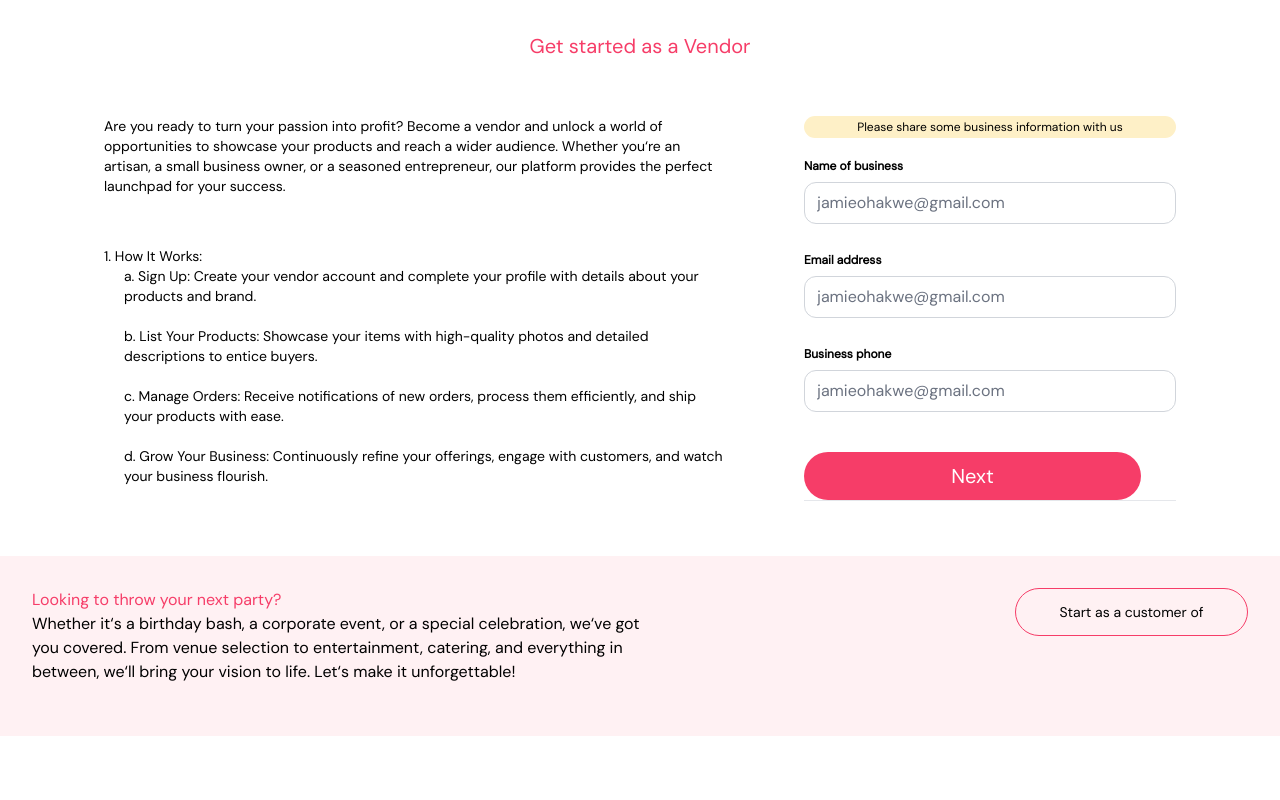
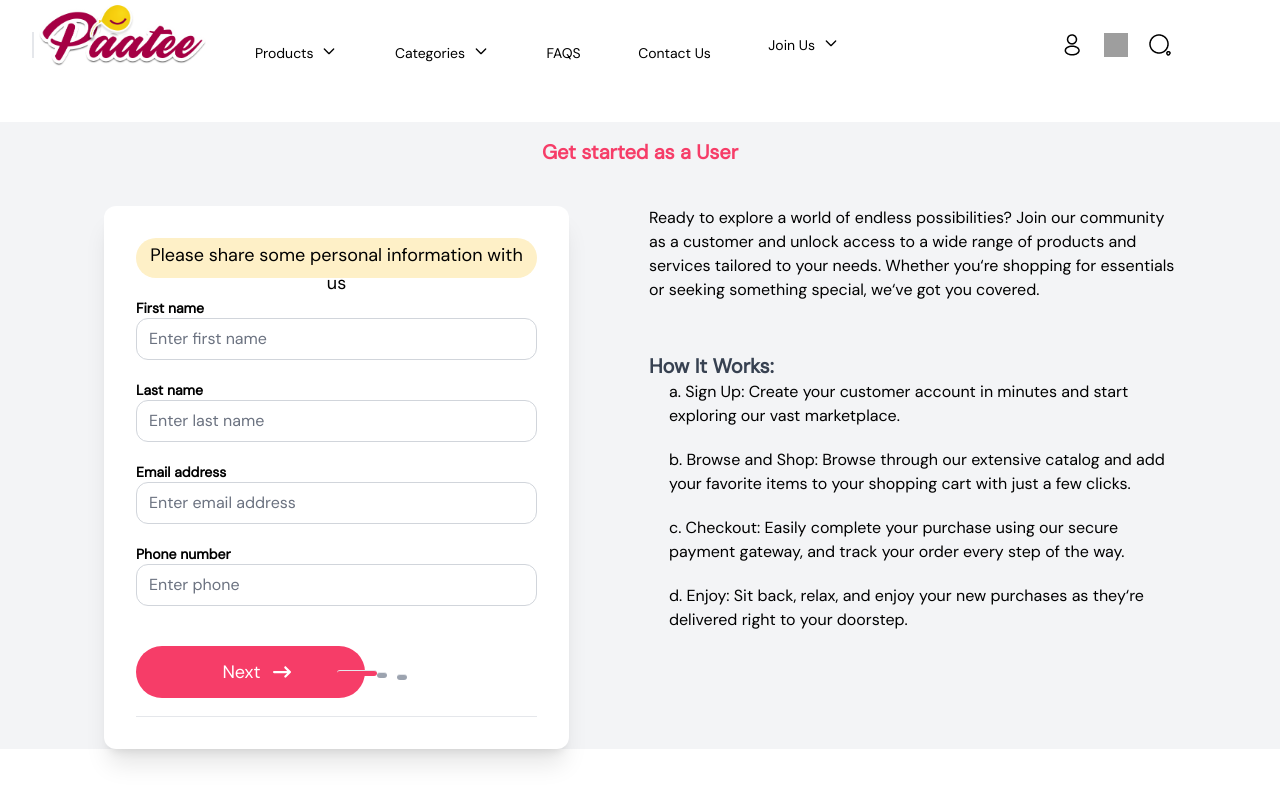
Before and after one commit to PaateeNg/paatee, a Next.js app: page /get-started/user in a window 1280 px wide. Shown: the top 800 px of the page. Built offline with nearby package versions, Linux system fonts and the light colour scheme; grey boxes are pictures that could not be loaded.

Commit message:
new logo

```diff
--- a/src/app/get-started/page.tsx
+++ b/src/app/get-started/page.tsx
@@ -1,21 +1,25 @@
-'use client'
-import GetStarted from '@/components/GetStarted/GetStarted'
-import React from 'react'
+"use client";
+import GetStarted from "@/components/GetStarted/GetStarted";
+import React from "react";
+import Footer from "@/components/Footer";
+import NavBar from "@/components/NavBar/DesktopNavBar";
 
 const page = () => {
-  return (
-    <>
-        <div className='bg-gray-100 flex flex-col justify-center items-center h-[40rem]'>
-            <span className='flex items-start font-bold mb-4'>
-              Select how to get started </span>
-              <div className='flex flex-col gap-5'>
+	return (
+		<>
+			<NavBar />
+			<div className="bg-gray-100 flex flex-col justify-center items-center h-[30rem]">
+				<span className="flex items-start font-bold mb-4">
+					Select how to get started{" "}
+				</span>
+				<div className="flex flex-col gap-5">
+					<GetStarted title="user" />
+					<GetStarted title="vendor" />
+				</div>
+			</div>
+			<Footer />
+		</>
+	);
+};
 
-                <GetStarted title="user"/>
-                <GetStarted title="vendor"/>
-              </div>
-        </div>
-    </>
-  )
-}
-
-export default page
+export default page;
--- a/src/app/get-started/user/page.tsx
+++ b/src/app/get-started/user/page.tsx
@@ -1,59 +1,70 @@
 "use client";
 import React from "react";
+import Footer from "@/components/Footer";
+import NavBar from "@/components/NavBar/DesktopNavBar";
+import { FaArrowRightLong } from "react-icons/fa6";
 
 const VendorStart = () => {
 	return (
 		<>
-			<span className="flex item-center justify-center -mb-[3rem] text-[#F63D68] text-xl  mt-[2rem]">
-				Get started as a Vendor
+			<NavBar />
+			<div className="bg-gray-100">
+				<span className="flex item-center relative top-4 justify-center -mb-[3rem] text-[#F63D68]  text-xl font-bold mt-[2rem]">
+					Get started as a User
 				</span>
-			<div className="flex m-[104px]  h-[448px] text-sm gap-[80px] ">
-				{/* Left */}
-				<div className="flex-2 flex flex-col w-[620px] h-[448px]">
+				<div className="flex flex-row-reverse m-[104px]    text-md gap-[80px] ">
+					{/* Right */}
+					<div className="flex-2 flex flex-col max-w-[527px] h-[448px]">
 						<span>
-						Are you ready to turn your passion into profit? Become a
-						vendor and unlock a world of opportunities to showcase
-						your products and reach a wider audience. Whether
-						you&lsquo;re an artisan, a small business owner, or a
-						seasoned entrepreneur, our platform provides the perfect
-						launchpad for your success.
+							Ready to explore a world of endless possibilities?
+							Join our community as a customer and unlock access
+							to a wide range of products and services tailored to
+							your needs. Whether you&lsquo;re shopping for
+							essentials or seeking something special, we&lsquo;ve
+							got you covered.
 						</span>
-					<span className="mt-[50px]">1. How It Works:</span>
+						<span className="mt-[50px] text-xl text-gray-700 font-bold">How It Works:</span>
 						<div className="ml-[20px] flex flex-col gap-[20px]">
 							<span>
-							a. Sign Up: Create your vendor account and complete
-							your profile with details about your products and
-							brand.
+								a. Sign Up: Create your customer account in
+								minutes and start exploring our vast
+								marketplace.
 							</span>
 							<span>
-							b. List Your Products: Showcase your items with
-							high-quality photos and detailed descriptions to
-							entice buyers.
+								b. Browse and Shop: Browse through our extensive
+								catalog and add your favorite items to your
+								shopping cart with just a few clicks.
 							</span>
 							<span>
-							c. Manage Orders: Receive notifications of new
-							orders, process them efficiently, and ship your
-							products with ease.
+								c. Checkout: Easily complete your purchase using
+								our secure payment gateway, and track your order
+								every step of the way.
 							</span>
 							<span>
-							d. Grow Your Business: Continuously refine your
-							offerings, engage with customers, and watch your
-							business flourish.
+								d. Enjoy: Sit back, relax, and enjoy your new purchases as they&lsquo;re delivered right to your doorstep.
 							</span>
 						</div>
 					</div>
-				{/* Right */}
-				<div className="flex-1  flex flex-col w-[700px] h-[518px] text-xs ">
-					<span className="bg-[#FEF0C7] p-[3px] rounded-full text-center">
-						Please share some business information with us
+					{/* Left */}
+					<div className="flex-1  flex flex-col max-w-[536px]  bg-white rounded-xl p-[32px] text-sm shadow-xl">
+						<span className="bg-[#FEF0C7] p-[3px] h-[40px] text-lg  rounded-full text-center">
+							Please share some personal information with us
 						</span>
-					<div className="flex flex-col gap-2">
+						<div className="flex flex-col">
 							<span className="mt-[20px] font-bold">
-							Name of business
+								First name
 							</span>
 							<input
 								type="text"
-							placeholder="jamieohakwe@gmail.com"
+								placeholder="Enter first name"
+								className="rounded-xl bg-white border border-gray-300"
+							/>
+							<span className="mt-[20px] font-bold">
+								Last name
+							</span>
+							<input
+								type="text"
+								placeholder="Enter last name"
 								className="rounded-xl bg-white border border-gray-300"
 							/>
 							<span className="mt-[20px] font-bold">
@@ -61,41 +72,45 @@ const VendorStart = () => {
 							</span>
 							<input
 								type="text"
-							placeholder="jamieohakwe@gmail.com"
+								placeholder="Enter email address"
 								className="rounded-xl bg-white border border-gray-300"
 							/>
 							<span className="mt-[20px] font-bold">
-							Business phone
+								Phone number
 							</span>
 							<input
 								type="text"
-							placeholder="jamieohakwe@gmail.com"
+								placeholder="Enter phone"
 								className="rounded-xl bg-white border border-gray-300"
 							/>
+							<button className=" flex items-center justify-center text-white text-lg mt-[40px] w-[229px] py-3 bg-[#F63D68] rounded-full">
+								Next{" "}
+								<FaArrowRightLong className="relative left-3" />
+							</button>
+							<hr className="bg-[#F63D68] w-[40px] h-[6px] rounded-full relative left-[50%] bottom-7" />
+							<hr className="bg-gray-400 w-[10px] h-[6px] rounded-full relative left-[60%] bottom-8" />
+							<hr className="bg-gray-400 w-[10px] h-[6px] rounded-full relative left-[65%] bottom-9" />
 						</div>
-					<button className=" text-white text-xl mt-[40px] w-[337px] h-[48px] bg-[#F63D68] rounded-full">
-						Next
-					</button>
 						<hr />
 					</div>
 				</div>
-			<div className="bg-[#FFF1F3] flex p-[32px] justify-between -mt-[7rem]">
+			</div>
+			<div className="bg-[#FFF1F3] flex p-[32px] justify-between ">
 				<div className="w-[620px] h-[116px] flex flex-col">
-					<span className="text-[#F63D68] ">
-						Looking to throw your next party?
+					<span className="text-[#F63D68] font-bold">
+					Want to sell stuff to people?
 					</span>
 					<span>
-						Whether it&lsquo;s a birthday bash, a corporate event,
-						or a special celebration, we&lsquo;ve got you covered.
-						From venue selection to entertainment, catering, and
-						everything in between, we&lsquo;ll bring your vision to
-						life. Let&lsquo;s make it unforgettable!{" "}
+					It&lsquo;s easy with us! Whether you&lsquo;re an established business or a budding entrepreneur, our platform provides the perfect space to showcase your products and reach eager customers. Join our community of sellers today and start turning your items into cash!
 					</span>
 				</div>
-				<div >
-					<span className="w-[233px] h-[48px] border border-[#F63D68] rounded-full  text-sm flex items-center justify-center ">Start as a customer  of</span>
+				<div>
+					<span className="w-[233px] h-[48px] border border-[#F63D68] rounded-full  text-sm flex items-center justify-center ">
+						Start as a vendor instead
+					</span>
 				</div>
 			</div>
+			<Footer />
 		</>
 	);
 };
--- a/src/components/GetStarted/GetStarted.tsx
+++ b/src/components/GetStarted/GetStarted.tsx
@@ -8,6 +8,7 @@ import { FaArrowRight } from "react-icons/fa";
 const GetStarted = ({title}: {title: string}) => {
 	return (
 		<>
+
 			<div className="bg-white shadow-xl w-[591px] h-[148px] flex gap-[15px] items-center p-6 rounded-xl">
 				<div className="border w-[163px] h-[100px]">
 					<Image
--- a/src/components/NavBar/DesktopNavBar.tsx
+++ b/src/components/NavBar/DesktopNavBar.tsx
@@ -45,13 +45,13 @@ export default function NavBar() {
   return (
     <nav className="h-[90px] bg-transparent md:flex md:align-middle md:p-[32px]">
       {/* start --> logo */}
-      <div className="md:ps-[32px] relative" style={{ top: "-5px" }}>
+      <div className="border shadow-xl " >
         <Image
-          src="/assets/img/logo.png"
+          src="/assets/img/paatee-logo-2.png"
           alt=""
           width={179}
           height={49}
-          style={{ width: "auto", height: "auto", position: "relative", top: "-5px" }}
+          style={{position: "absolute", top: '0px' }}
         />
       </div>
 
```
Also changed, not shown: public/assets/img/paatee-logo-2.png (added). Lines whose indentation alone changed are shown as unchanged.
